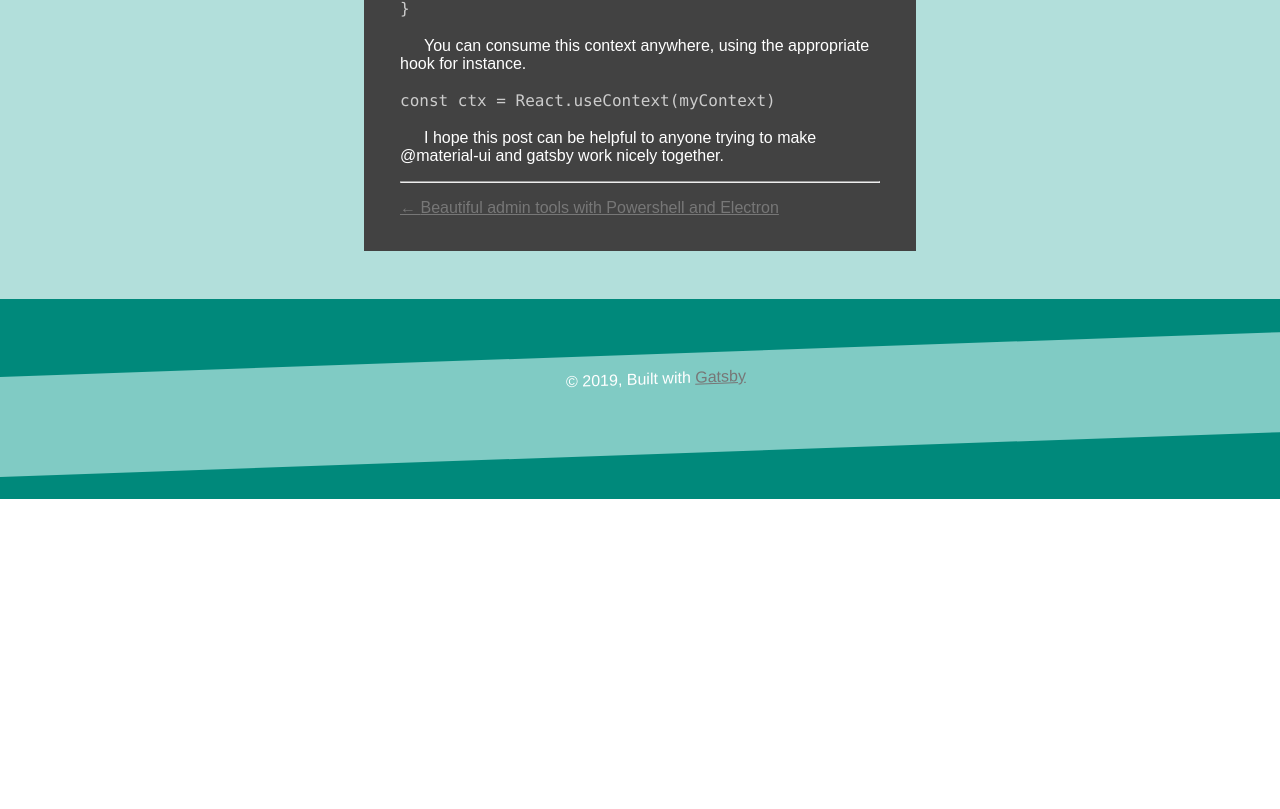
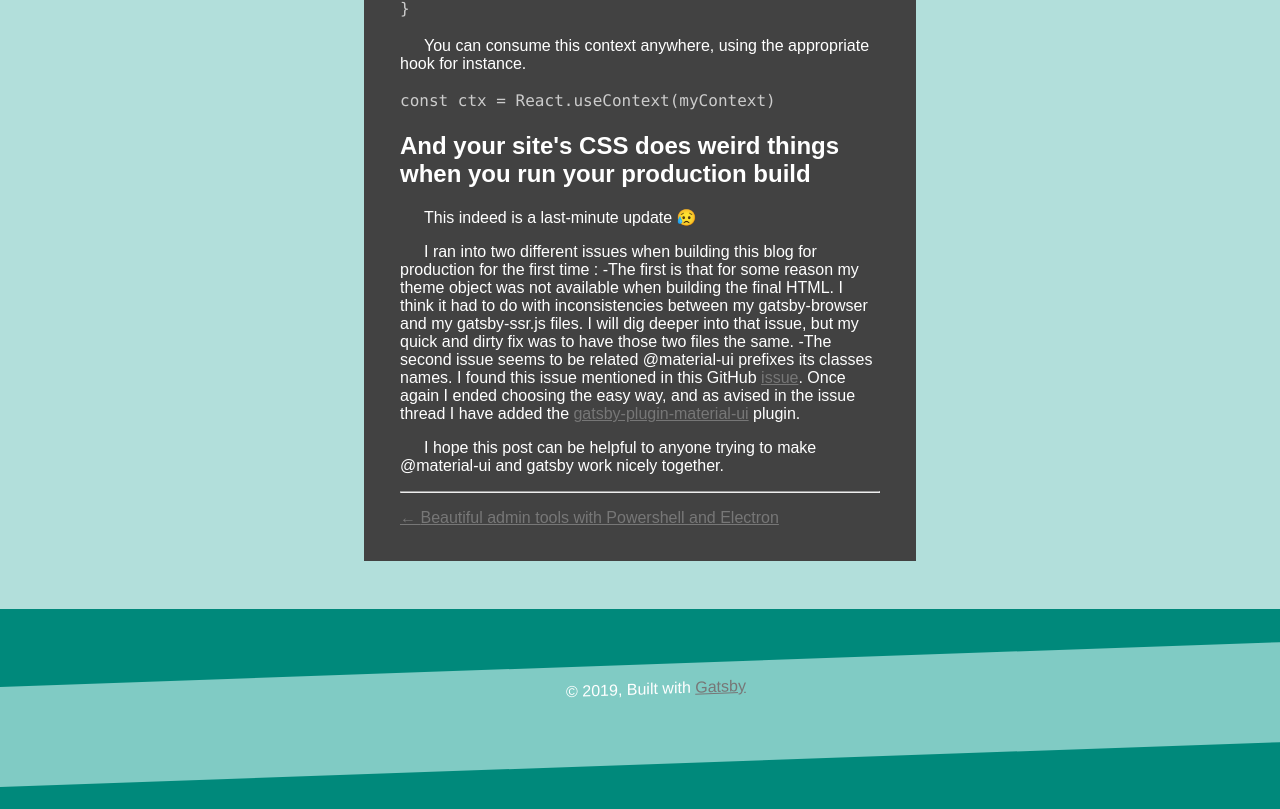
Before and after one commit to Erizo-dev/erizo-dev-blog, a Gatsby site: page /gatsby-state-theme/ in a window 1280 px wide. Shown: the part 3220-4029 px from the top of the page. Before the commit the page ends 3719 px from the top, so only its background shows below. Built offline with nearby package versions, Linux system fonts and the light colour scheme; Gatsby itself is replaced by a stand-in of ours; some packages are replaced by stand-ins of ours; code samples lack their colours; a web font is replaced by a local one.

Commit message:
update the theme post

````diff
--- a/src/markdown/gatsby-state-theme.md
+++ b/src/markdown/gatsby-state-theme.md
@@ -113,4 +113,14 @@ You can consume this context anywhere, using the appropriate hook for instance.
 ```javascript
 const ctx = React.useContext(myContext)
 ```
+
+## And your site's CSS does weird things when you run your production build
+
+This indeed is a last-minute update 😥
+
+I ran into two different issues when building this blog for production for the first time :
+-The first is that for some reason my theme object was not available when building the final HTML. I think it had to do with inconsistencies between my gatsby-browser and my gatsby-ssr.js files. I will dig deeper into that issue, but my quick and dirty fix was to have those two files the same.
+-The second issue seems to be related @material-ui prefixes its classes names. I found this issue mentioned in this GitHub [issue](https://github.com/gatsbyjs/gatsby/issues/9121). Once again I ended choosing the easy way, and as avised in the issue thread I have added the [gatsby-plugin-material-ui](https://www.gatsbyjs.org/packages/gatsby-plugin-material-ui/) plugin.
+
+
 I hope this post can be helpful to anyone trying to make @material-ui and gatsby work nicely together.
````
